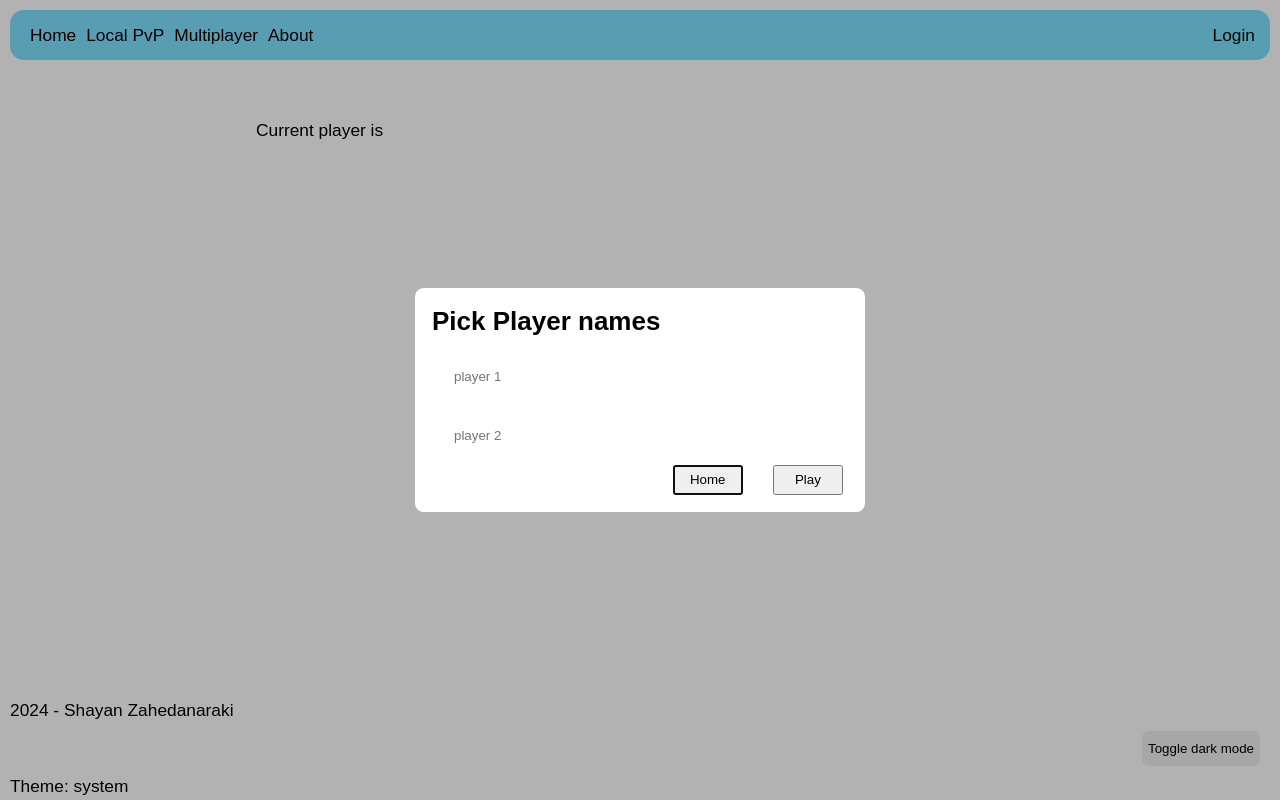
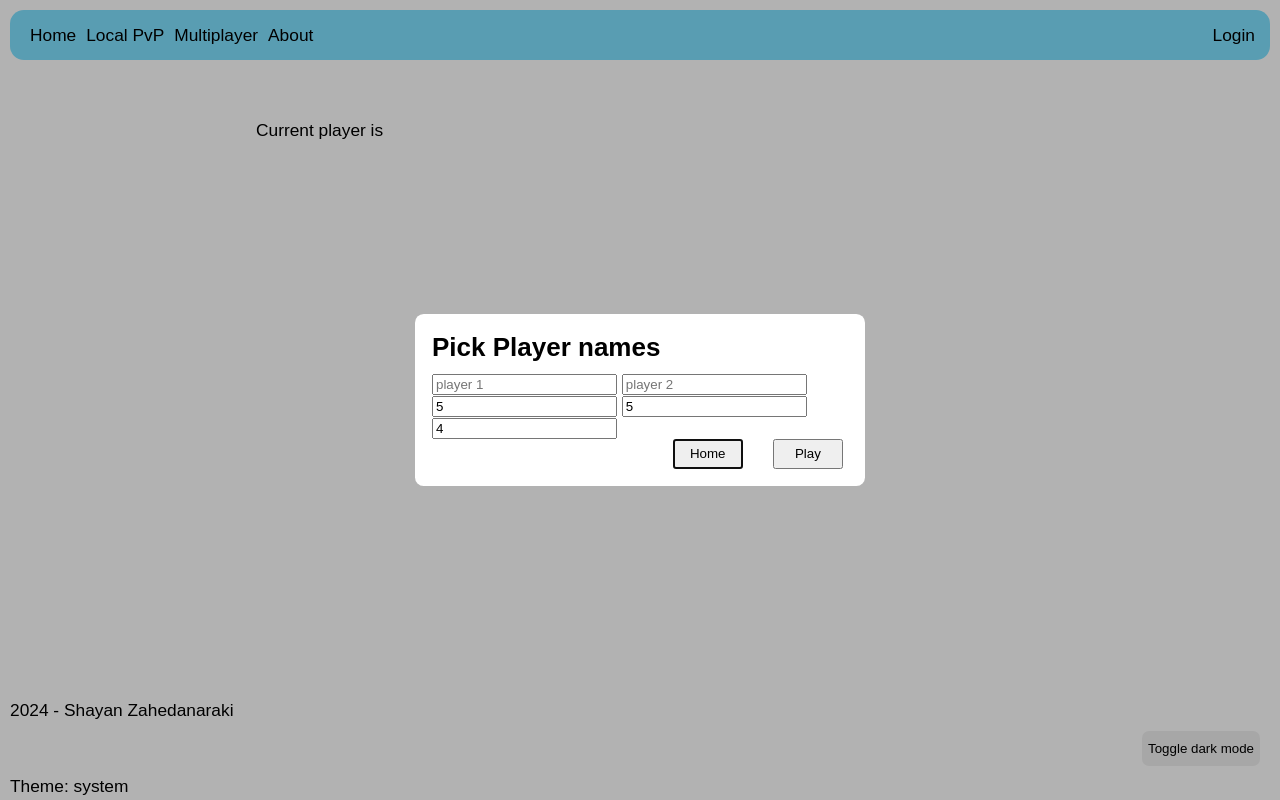
Before and after one commit to shayanz23/TickTack, a SvelteKit app: page /localpvp in a window 1280 px wide. Built offline with nearby package versions, Linux system fonts and the light colour scheme.

Commit message:
improve login UI, added the ability to change game grid size and win length to the game start UI

```diff
--- a/src/lib/components/LocalPvpCanvas.svelte
+++ b/src/lib/components/LocalPvpCanvas.svelte
@@ -10,6 +10,9 @@
 	export let currentPlayer: string = '';
 	export let player1Name: string;
 	export let player2Name: string;
+	export let gridColumns = 5;
+	export let gridRows = 5;
+	export let winLength = 4;
 
 	const height = 600;
 	const width = 600;
@@ -138,7 +141,7 @@
 		// Change HTMLCanvas Size to match screen size before drawing anything.
 		if (browser) {
 			// Initialize gameCanvas with the ready htmlCanvas injected.
-			gameCanvas = new GameCanvas(htmlCanvas, width, height, 5, 5, 4, 1);
+			gameCanvas = new GameCanvas(htmlCanvas, width, height, gridRows, gridColumns, winLength, 1);
 			setDefaultPlayerName();
 			game = new TickTackGame(gameCanvas, [player1Name, player2Name]);
 			currentPlayer = game.getCurrentPlayer();
--- a/src/lib/components/PickPlayerNames.svelte
+++ b/src/lib/components/StartLocalGame.svelte
@@ -9,7 +9,7 @@
 
 	$: if (dialog && showModal) dialog.showModal();
 
-	function restart() {
+	function play() {
 		restartState = true;
 		dialog.close();
 	}
@@ -36,18 +36,16 @@
 		<!-- svelte-ignore a11y-autofocus -->
 		<div id="modal-buttons">
 			<button id="modal-home-button" autofocus on:click={() => toHome()}>Home</button>
-			<button id="modal-restart-button" autofocus on:click={() => restart()}>Play</button>
+			<button id="modal-restart-button" autofocus on:click={() => play()}>Play</button>
 		</div>
 	</div>
 </dialog>
 
 <style>
 
-
-
 	#modal-div {
 		display: grid;
-		grid-template-rows: 5;
+		grid-template-rows: 7;
 		grid-template-columns: 1;
 		height:auto;
 	}
@@ -59,13 +57,9 @@
 
 	}
 
-
-
 	#modal-slot {
 		grid-row: 1;
 	}
-
-
 
 	#modal-home-button {
 		grid-column: 4;
@@ -94,15 +88,19 @@
 		border: none;
 		padding: 0;
 	}
+
 	dialog::backdrop {
 		background: rgba(0, 0, 0, 0.3);
 	}
+
 	dialog > div {
 		padding: 1em;
 	}
+
 	dialog[open] {
 		animation: zoom 0.3s cubic-bezier(0.34, 1.56, 0.64, 1);
 	}
+
 	@keyframes zoom {
 		from {
 			transform: scale(0.95);
@@ -111,9 +109,11 @@
 			transform: scale(1);
 		}
 	}
+
 	dialog[open]::backdrop {
 		animation: fade 0.2s ease-out;
 	}
+
 	@keyframes fade {
 		from {
 			opacity: 0;
@@ -122,6 +122,7 @@
 			opacity: 1;
 		}
 	}
+
 	button {
 		display: block;
 	}
--- a/src/routes/localpvp/+page.svelte
+++ b/src/routes/localpvp/+page.svelte
@@ -1,7 +1,7 @@
 <script lang="ts">
 	import Canvas from '$lib/components/LocalPvpCanvas.svelte';
 	import GameOverModal from '$lib/components/GameOverModal.svelte';
-	import PickPlayerNames from '$lib/components/PickPlayerNames.svelte';
+	import PickPlayerNames from '$lib/components/StartLocalGame.svelte';
 	import {darkTheme} from '$lib/shared/stores/appTheme';
 
 	let gameOver = false;
@@ -13,6 +13,9 @@
 	let unique = [{}];
 	let player1Name = '';
 	let player2Name = '';
+	let gridColumns = 5;
+	let gridRows = 5;
+	let winLength = 4;
 
 	function restart() {
 		unique = [{}];
@@ -34,7 +37,7 @@
 	{#if !showpickPlayerModal}
 		<div id="canvas-div" class:object-dark={$darkTheme} class:object-light={!$darkTheme}>
 			{#each unique as key (key)}
-				<Canvas bind:gameOver bind:winner bind:currentPlayer bind:player1Name bind:player2Name />
+				<Canvas bind:gameOver bind:winner bind:currentPlayer bind:player1Name bind:player2Name bind:gridColumns bind:gridRows bind:winLength/>
 			{/each}
 		</div>
 	{/if}
@@ -43,6 +46,9 @@
 			<h2>Pick Player names</h2>
 			<input type="text" placeholder="player 1" bind:value={player1Name} />
 			<input type="text" placeholder="player 2" bind:value={player2Name} />
+			<input id="modal-row-input" type="number" bind:value={gridRows}/>
+			<input id="modal-column-input" type="number" bind:value={gridColumns}/>
+			<input id="modal-winLength-input" type="number" bind:value={winLength}/>
 		</div>
 	</PickPlayerNames>
 	<GameOverModal bind:showModal={showGameOverModal} bind:restartState>
--- a/src/routes/login/+page.svelte
+++ b/src/routes/login/+page.svelte
@@ -5,32 +5,30 @@
 <div id="page-div">
 	<form action="" id="login-form" class:object-dark={$darkTheme} class:object-light={!$darkTheme}>
 		<h1>Sign in</h1>
-		<br>
+		<br />
 		<input
 			id="username-input"
 			class:input-dark={$darkTheme}
 			class:input-light={!$darkTheme}
 			type="text"
-			placeholder="username"
+			placeholder="Username"
 		/>
 		<input
 			id="password-input"
 			class:input-dark={$darkTheme}
 			class:input-light={!$darkTheme}
-			type="text"
-			placeholder="password"
+			type="password"
+			placeholder="Password"
 		/>
-		<button id="login-button" class="button recommended-button">
-			Sign In
-		</button>
+		<button id="login-button" class="button recommended-button"> Sign In </button>
 	</form>
 </div>
 
 <style>
-h1 {
-	padding-top: 10px;
-	margin: 0;
-}
+	h1 {
+		padding-top: 10px;
+		margin: 0;
+	}
 
 	#login-form {
 		padding: 20px;
@@ -50,7 +48,7 @@ h1 {
 
 	#login-button {
 		margin-left: auto !important;
-	margin-right: 0 !important;
+		margin-right: 0 !important;
 		margin-top: auto !important;
 		margin-bottom: 0 !important;
 	}
@@ -61,4 +59,26 @@ h1 {
 		grid-template-rows: auto;
 	}
 
+	input {
+		width: 100%;
+		padding: 12px 20px;
+		margin: 8px 0;
+		box-sizing: border-box;
+		border-color: #00000000;
+		border-width: 2px;
+		-webkit-transition: 0.5s;
+		transition: 0.5s;
+		outline: none;
+		border-radius: 10px;
+	}
+
+	input:focus {
+		border: 2px solid rgb(39, 201, 255) !important;
+		border-radius: 10px;
+	}
+
+	input:focus:hover {
+		border: 2px solid rgb(39, 201, 255) !important;
+		border-radius: 10px;
+	}
 </style>
--- a/src/routes/multiplayer/+page.svelte
+++ b/src/routes/multiplayer/+page.svelte
@@ -1,7 +1,7 @@
 <script lang="ts">
 	import Canvas from '$lib/components/LocalPvpCanvas.svelte';
 	import GameOverModal from '$lib/components/GameOverModal.svelte';
-	import PickPlayerNames from '$lib/components/PickPlayerNames.svelte';
+	import PickPlayerNames from '$lib/components/StartLocalGame.svelte';
 	let gameOver = false;
 	let winner = '';
 	let restartState = false;
--- a/src/routes/signup/+page.svelte
+++ b/src/routes/signup/+page.svelte
@@ -1,7 +1,7 @@
 <script lang="ts">
 	import Canvas from '$lib/components/LocalPvpCanvas.svelte';
 	import GameOverModal from '$lib/components/GameOverModal.svelte';
-	import PickPlayerNames from '$lib/components/PickPlayerNames.svelte';
+	import PickPlayerNames from '$lib/components/StartLocalGame.svelte';
 	let gameOver = false;
 	let winner = '';
 	let restartState = false;
--- a/static/css/app.css
+++ b/static/css/app.css
@@ -59,48 +59,12 @@ p {
 
 .input-dark {
     background-color: #222222;
-    border: 2px solid rgb(94, 94, 94) ;
+    border: 2px solid rgb(94, 94, 94) !important;
     color: white;
 }
 
 .input-light {
     background-color: rgb(216, 216, 216);
-    border: 2px solid rgb(123, 123, 123) ;
+    border: 2px solid rgb(123, 123, 123) !important;
     color: black;
 }
-
-.input-dark[type=text]:hover {
-    border: 2px solid rgb(94, 94, 94);
-}
-
-.input-light[type=text]:hover {
-    border: 2px solid rgb(123, 123, 123);
-}
-
-
-input[type=text] {
-    width: 100%;
-    padding: 12px 20px;
-    margin: 8px 0;
-    box-sizing: border-box;
-    border-color: #00000000;
-    border-width: 2px;
-    -webkit-transition: 0.5s;
-    transition: 0.5s;
-    outline: none;
-    border-radius: 10px;
-}
-
-input[type=text]:focus {
-    border: 2px solid rgb(39, 201, 255);
-    border-radius: 10px;
-}
-
-input[type=text]:hover {
-
-}
-
-input[type=text]:focus:hover {
-    border: 2px solid rgb(39, 201, 255);
-    border-radius: 10px;
-}
```
Also changed, not shown: 1 other file (tests, documents, lock files or other folders).
